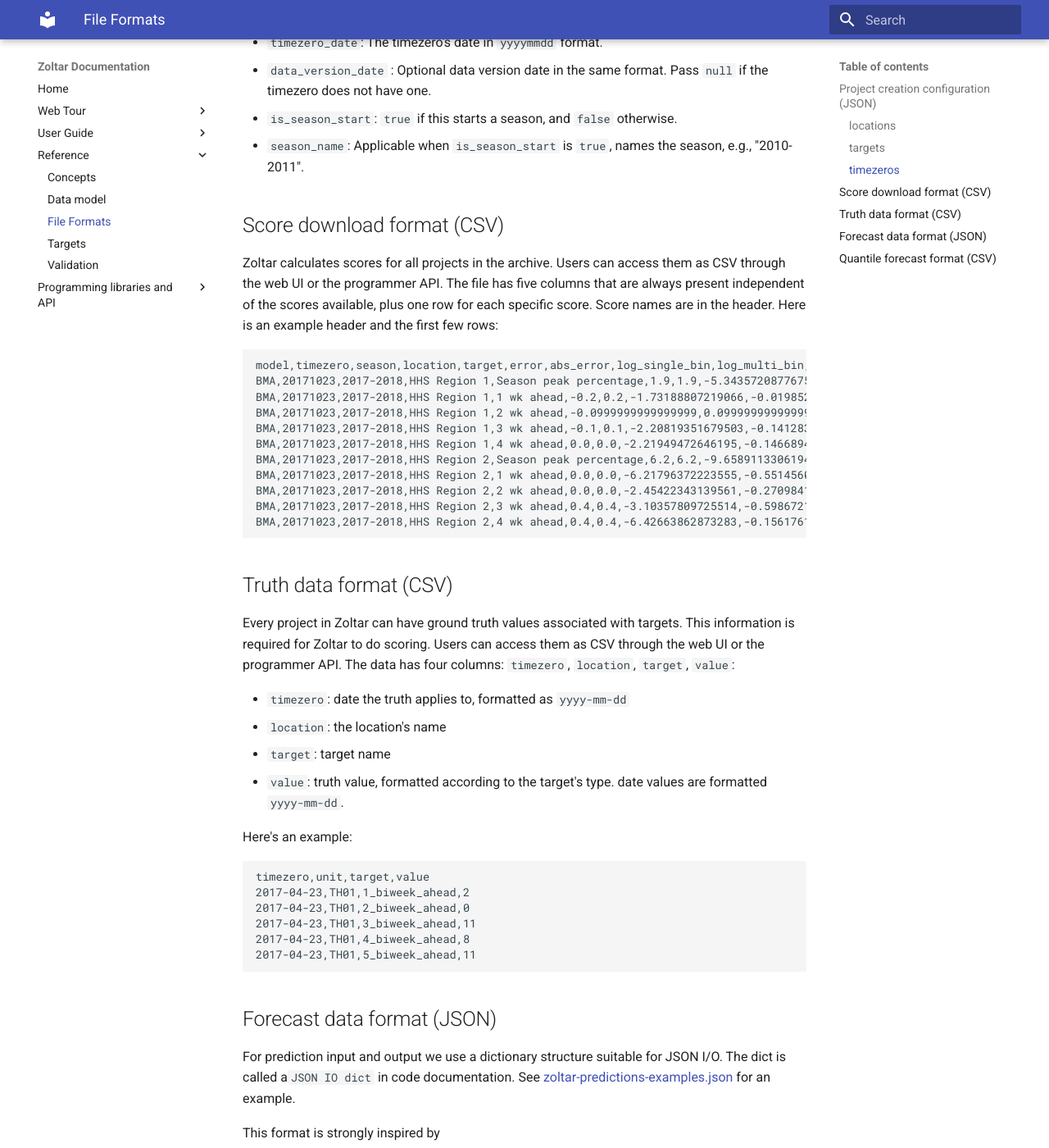
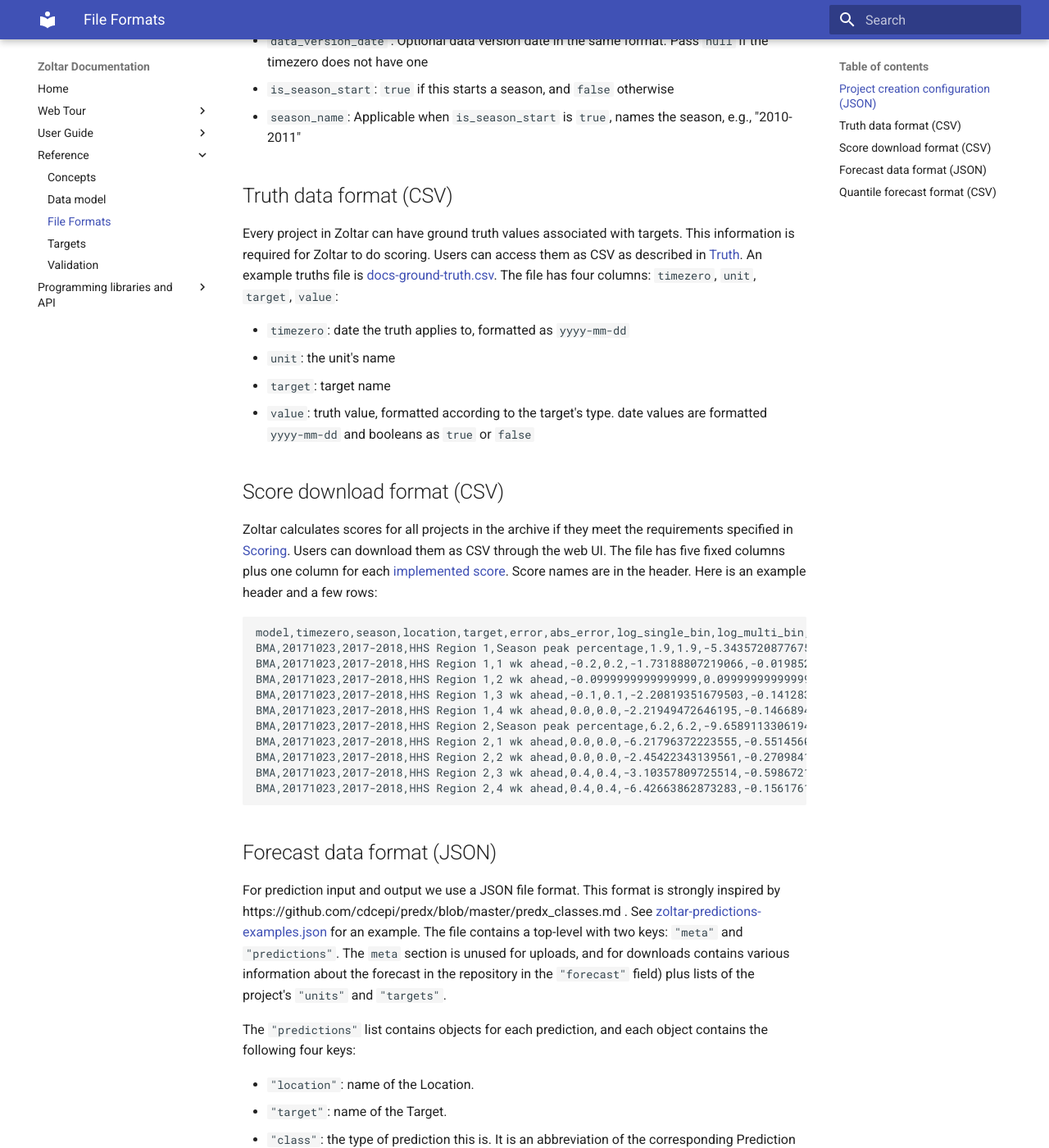
Before and after one commit to reichlab/docs.zoltardata, an MkDocs documentation site: the page built from docs/FileFormats.md, in a window 1280 px wide and 1400 px high, scrolled down 1427 px. Shown: the whole window at 82% size. Built offline with MkDocs 1.6.1 and Material for MkDocs 9.7.7, drawn with Linux system fonts in a browser that asks for light colours; some of the changed text lies outside the part shown.

Commit message:
WIP updating docs to zoltar3

```diff
--- a/docs/FileFormats.md
+++ b/docs/FileFormats.md
@@ -3,48 +3,63 @@
 Zoltar uses a number of formats for representing truth data, forecasts, configurations, etc. This page documents those.
 
 - [Project creation configuration (JSON)](#project-creation-configuration-json)
+- [Truth data format (CSV)](#truth-data-format-csv)
 - [Score download format (CSV)](#score-download-format-csv)
-- [Truth data format (CSV)](#truth-data-format-csv)
 - [Forecast data format (JSON)](#forecast-data-format-json)
 - [Quantile forecast format (CSV)](#quantile-forecast-format-csv)
 
 
 ## Project creation configuration (JSON)
-As an alternative to manually creating a project via the web interface, projects can be created from a JSON configuration file. You can find an example at [cdc-project.json](https://github.com/reichlab/forecast-repository/blob/master/forecast_app/tests/projects/cdc-project.json). The file contains eight metadata keys (`name`, `is_public`, `description`, `home_url`, `logo_url`, `core_data`, `time_interval_type`, `visualization_y_label`), plus three keys that are lists of objects (`locations`, `targets`, and `timezeros`). The metadata values' meanings are self-evident except for these two:
 
-- `time_interval_type`: Either `Week`, `Biweek`, or `Month`.
-- `visualization_y_label`: Used by the D3 component to label the Y axis.
+As documented in [Projects](Projects.md#to-create-a-project-via-a-configuration-file), as an alternative to manually creating a project via the web interface, projects can be created from a JSON configuration file. Here's the configuration file from the "Docs Example Project" demo project: [docs-project.json](https://github.com/reichlab/zoltpy/blob/master/examples/docs-project.json).
 
-Here are the three list object keys:
+Project configuration files contain eight metadata keys (`"name`, `"is_public"`, `"description"`, `"home_url"`, `"logo_url"`, `"core_data"`, `"time_interval_type"`, `"visualization_y_label"`), plus three keys that are lists of objects (`"units"`, `"targets"`, and `"timezeros"`). The metadata values' meanings are self-evident except for these two:
+
+- `time_interval_type`: Used by the D3 component to label the X axis, is either `Week`, `Biweek`, or `Month`
+- `visualization_y_label`: "" Y axis, can be any text
 
 
-### `locations`
-- `name`: The name of the location.
+Here are the three list objects' formats:
+
+**"units"**: a list of objects containing only one field:
+
+- `name`: The name of the unit.
 
 
-### `targets`
-Please see the [Targets.md](Targets.md) file for a detailed description of target parameters and which are required. Here are all possible parameters that can be passed in a project configuration file:
+**"targets"**: a list of the project's targets. Please see the [Targets.md](Targets.md) file for a detailed description of target parameters and which are required. Here are all possible parameters that can be passed in a project configuration file:
 
 - `name`: string
 - `description`: string
-- `type`: string - must be one of the following: "continuous", "discrete", "nominal", "binary", or "date"
+- `type`: string - must be one of the following: `continuous`, `discrete`, `nominal`, `binary`, or `date`
 - `is_step_ahead`: boolean
 - `step_ahead_increment`: integer - negative, zero, or positive
 - `unit`: string
 - `range`: an array (list) of two numbers
 - `cats`: an array (list) of one or more numbers or strings (which depends on the target's type's data type)
-- `dates`: an array (list) of one or more strings in the `YYYY-MM-DD` format specified in the above file
+- `dates`: an array (list) of one or more strings in the `YYYY-MM-DD` format
 
 
-### `timezeros`
-- `timezero_date`: The timezero's date in `yyyymmdd` format.
-- `data_version_date` : Optional data version date in the same format. Pass `null` if the timezero does not have one.
-- `is_season_start`: `true` if this starts a season, and `false` otherwise.
-- `season_name`: Applicable when `is_season_start` is `true`, names the season, e.g., "2010-2011".
+**"timezeros"**: a list of the projects time zeros. Each has these fields:
+
+- `timezero_date`: The timezero's date in `yyyymmdd` format
+- `data_version_date` : Optional data version date in the same format. Pass `null` if the timezero does not have one
+- `is_season_start`: `true` if this starts a season, and `false` otherwise
+- `season_name`: Applicable when `is_season_start` is `true`, names the season, e.g., "2010-2011"
+
+
+## Truth data format (CSV)
+
+Every project in Zoltar can have ground truth values associated with targets. This information is required for Zoltar to do scoring. Users can access them as CSV as described in [Truth](Truth.md). An example truths file is [docs-ground-truth.csv](https://github.com/reichlab/forecast-repository/blob/master/forecast_app/tests/truth_data/docs-ground-truth.csv). The file has four columns: `timezero`, `unit`, `target`, `value`:
+
+- `timezero`: date the truth applies to, formatted as `yyyy-mm-dd`
+- `unit`: the unit's name
+- `target`: target name
+- `value`: truth value, formatted according to the target's type. date values are formatted `yyyy-mm-dd` and booleans as `true` or `false`
 
 
 ## Score download format (CSV)
-Zoltar calculates scores for all projects in the archive. Users can access them as CSV through the web UI or the programmer API. The file has five columns that are always present independent of the scores available, plus one row for each specific score. Score names are in the header. Here is an example header and the first few rows:
+
+Zoltar calculates scores for all projects in the archive if they meet the requirements specified in [Scoring](Scoring.md#scoring-requirements). Users can download them as CSV through the web UI. The file has five fixed columns plus one column for each [implemented score](Scoring.md#current-scores). Score names are in the header. Here is an example header and a few rows:
 
     model,timezero,season,location,target,error,abs_error,log_single_bin,log_multi_bin,pit
     BMA,20171023,2017-2018,HHS Region 1,Season peak percentage,1.9,1.9,-5.34357208776754,-2.76546821334079,0.9777734401
@@ -59,56 +74,27 @@ Zoltar calculates scores for all projects in the archive. Users can access them
     BMA,20171023,2017-2018,HHS Region 2,4 wk ahead,0.4,0.4,-6.42663862873283,-0.156176129883708,0.9925874469
 
 
-## Truth data format (CSV)
-Every project in Zoltar can have ground truth values associated with targets. This information is required for Zoltar to do scoring. Users can access them as CSV through the web UI or the programmer API. The data has four columns: `timezero`, `location`, `target`, `value`:
+## Forecast data format (JSON)
 
-- `timezero`: date the truth applies to, formatted as `yyyy-mm-dd`
-- `location`: the location's name
-- `target`: target name
-- `value`: truth value, formatted according to the target's type. date values are formatted `yyyy-mm-dd`. <!-- todo boolean value format? -->
+For prediction input and output we use a JSON file format. This format is strongly inspired by https://github.com/cdcepi/predx/blob/master/predx_classes.md . See [zoltar-predictions-examples.json](zoltar-predictions-examples.json) for an example. The file contains a top-level with two keys: `"meta"` and `"predictions"`. The `meta` section is unused for uploads, and for downloads contains various information about the forecast in the repository in the `"forecast"` field) plus lists of the project's `"units"` and `"targets"`.
 
-Here's an example:
+The `"predictions"` list contains objects for each prediction, and each object contains the following four keys:
 
-    timezero,unit,target,value
-    2017-04-23,TH01,1_biweek_ahead,2
-    2017-04-23,TH01,2_biweek_ahead,0
-    2017-04-23,TH01,3_biweek_ahead,11
-    2017-04-23,TH01,4_biweek_ahead,8
-    2017-04-23,TH01,5_biweek_ahead,11
+- `"location"`: name of the Location.
+- `"target"`: name of the Target.
+- `"class"`: the type of prediction this is. It is an abbreviation of the corresponding Prediction subclass - the names are : `bin`, `named`, `point`, and `sample`.
+- `"prediction"`: a class-specific dict containing the prediction data itself. The format varies according to class. Here is a summary (see [Data model](DataModel.md) for details and examples):
 
-
-## Forecast data format (JSON)
-For prediction input and output we use a dictionary structure suitable for JSON I/O. The dict is called a`JSON IO dict` in code documentation. See [zoltar-predictions-examples.json](zoltar-predictions-examples.json) for an example.
-
-This format is strongly inspired by https://github.com/cdcepi/predx/blob/master/predx_classes.md .
-
-Briefly, the dict has four top level keys:
-
-- `forecast`: a metadata dict about the file's forecast. has these keys: `id`, `forecast_model_id`, `source`, `created_at`, and `time_zero`. Some or all of these keys might be ignored by functions that accept a JSON IO dict.
-- `locations`: a list of `location dicts`, each of which has just a `name` key whose value is the name of a location in the below `predictions` section.
-- `targets`: a list of `target dicts`, each of which has the following fields. The fields are: `name`, `description`, `unit`, `is_date`, `is_step_ahead`, and `step_ahead_increment`.
-- `predictions`: a list of `prediction dicts` that contains the prediction data. Each dict has these fields:
-
-  - `location`: name of the Location.
-  - `target`: name of the Target.
-  - `class`: the type of prediction this is. It is an abbreviation of the corresponding Prediction subclass - the names are : `bin`, `named`, `point`, and `sample`.
-  - `prediction`: a class-specific dict containing the prediction data itself. The format varies according to class. Here is a summary:
-    - `bin`: Binned distribution with a category for each bin. It is a two-column table represented by two keys, one per column: `cat` and `prob`. They are paired, i.e., have the same number of rows.
-    - `named`: A named distribution with four fields: `family` and `param1` through `param3`. `family` names must be one of : `norm`, `lnorm`, `gamma`, `beta`, `bern`, `binom`, `pois`, `nbinom`, and `nbinom2`.
-    - `point`: A numeric point prediction with a single `value` key.
-    - `sample`: Numeric samples represented as a table with one column that is found in the `sample` key.
+    - `"bin"`: Binned distribution with a category for each bin. It is a two-column table represented by two keys, one per column: `cat` and `prob`. They are paired, i.e., have the same number of rows.
+    - `"named"`: A named distribution with four fields: `family` and `param1` through `param3`. `family` names must be one of : `norm`, `lnorm`, `gamma`, `beta`, `bern`, `binom`, `pois`, `nbinom`, and `nbinom2`.
+    - `"point`: A numeric point prediction with a single `value` key.
+    - `"sample"`: Numeric samples represented as a table with one column that is found in the `sample` key.
 
 
 ## Quantile forecast format (CSV)
-Zoltar libraries support importing quantile data via the CSV format documented at
-[covid19-death-forecasts](https://github.com/reichlab/covid19-death-forecasts/blob/master/README.md#data-model). While this format is not supported by Zoltar itself (i.e., you cannot upload one directly - you must always upload JSON files in the [above format](#project-creation-configuration-json)), the libraries allow you to translate between the two.
 
-The format allows these columns in any order. Additional columns (such as the common `location_name`) are allowed but ignored.
+Zoltar libraries support importing quantile data via the COVID-19 CSV format documented at [covid19-forecast-hub](https://github.com/reichlab/covid19-forecast-hub/blob/master/README.md#data-model). While this format is not supported by Zoltar itself (i.e., you cannot upload one directly - you must always upload JSON files in the [above format](#project-creation-configuration-json)), the Zoltar libraries allow you to translate between the two.
 
-- `target`: a unique id for the target
-- `location`: a unique id for the location (we have standardized to FIPS codes)
-- `type`: one of either `point` or `quantile`
-- `quantile`: a value between 0 and 1 (inclusive), representing the quantile displayed in this row. if `type=="point"` then `NULL`.
-- `value`: a numeric value representing the value of the cumulative distribution function evaluated at the specified `quantile`
+Please see the above link for CSV column details. The Zoltar libraries ignore all but the following, which are allowed to be in any order: `"target"`, `"location"` (translated to Zoltar's "unit" concept), `"type"`, `"quantile"`, and `"value"`.
 
 Please see [Validation.md](Validation.md) for details about quantile and value data.
--- a/mkdocs.yml
+++ b/mkdocs.yml
@@ -25,7 +25,7 @@ nav:
       - 'Validation': 'Validation.md'
   - Programming libraries and API:
       - 'zoltpy (Python)': 'Zoltpy.md'
-      - 'zoltpr (R)': 'Zoltr.md'
+      - 'zoltr (R)': 'Zoltr.md'
       - 'RESTful API': 'Api.md'
 
 theme: material
```
Also changed, not shown: docs/Zoltpy.md (+2 -0 lines).
